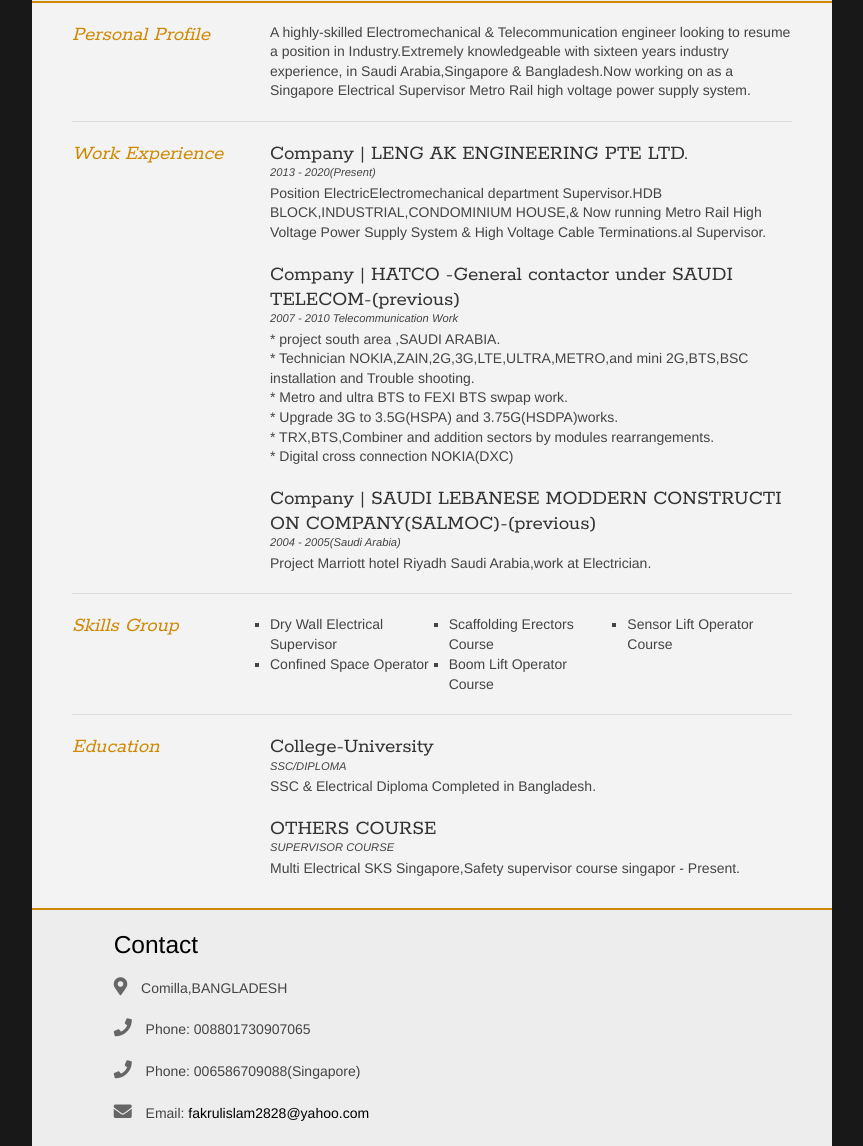
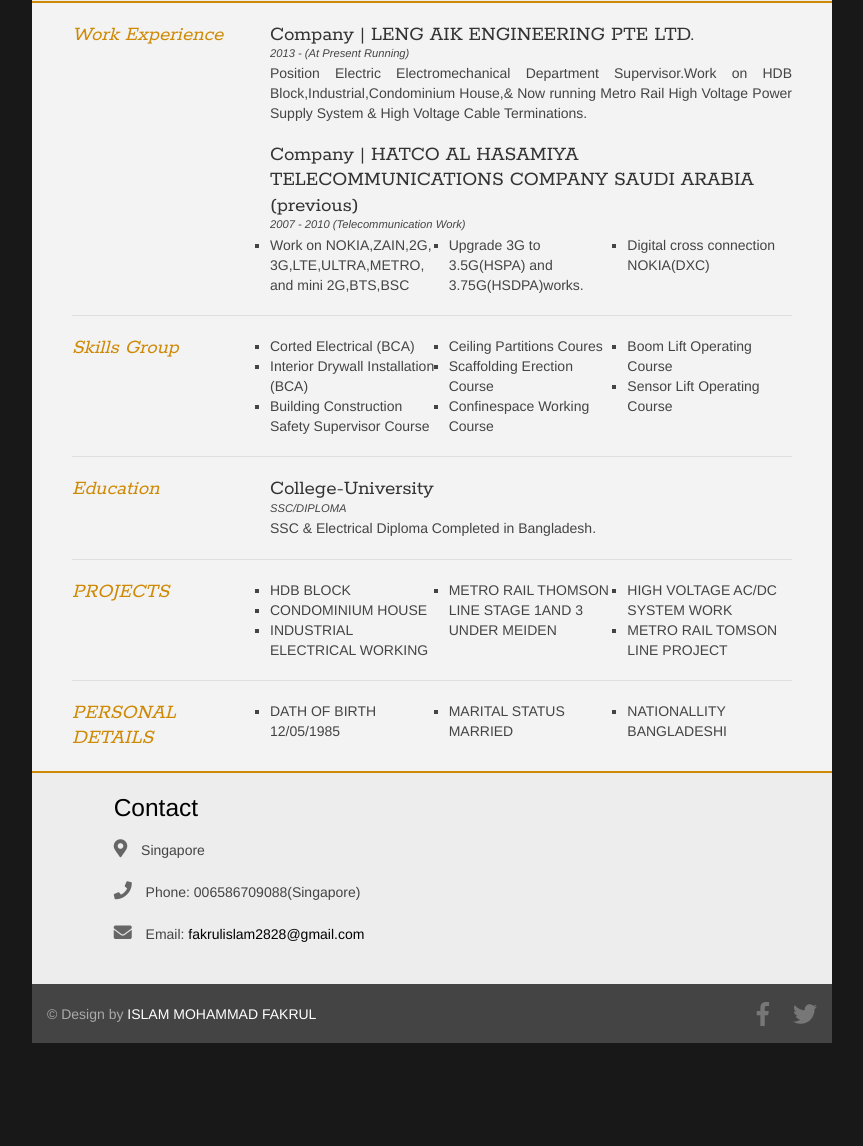
Before and after one commit to saifur111/mama-cv, a plain HTML site: page index.html in a window 1280 px wide. Shown: the part 205-1351 px from the top of the page, without its empty margins (208-1071 px from the left). After the commit the page ends 1278 px from the top, so only its background shows below. Drawn offline with nearby package versions, Linux system fonts and the light colour scheme.

Commit message:
Add files via upload
Update Index file

```diff
--- a/index.html
+++ b/index.html
@@ -31,20 +31,19 @@
 		</div>
 
 		<div id="mainArea" class="quickFade delayFive">
-			<section>
+			<!-- <section>
 				<article>
 					<div class="sectionTitle">
 						<h1>Personal Profile</h1>
 					</div>
 
 					<div class="sectionContent">
-						<p>A highly-skilled Electromechanical & Telecommunication engineer looking to resume a position in Industry.Extremely knowledgeable with sixteen years industry experience, in Saudi Arabia,Singapore & Bangladesh.Now working on as a
-							Singapore Electrical Supervisor Metro Rail high voltage power supply system.
+						<p >A highly-skilled Electromechanical & Telecommunication engineer looking to resume a position in Industry.Extremely knowledgeable with sixteen years industry experience, in Saudi Arabia,Singapore & Bangladesh.Now working on as a Singapore Electrical Supervisor Metro Rail high voltage power supply system.
 						</p>
 					</div>
 				</article>
 				<div class="clear"></div>
-			</section>
+			</section> -->
 
 
 			<section>
@@ -54,23 +53,25 @@
 
 				<div class="sectionContent">
 					<article>
-						<h2>Company | LENG AK ENGINEERING PTE LTD.
+						<h2>Company | LENG AIK ENGINEERING PTE LTD.
 						</h2>
-						<p class="subDetails">2013 - 2020(Present)</p>
-						<p>Position ElectricElectromechanical department Supervisor.HDB BLOCK,INDUSTRIAL,CONDOMINIUM HOUSE,& Now running Metro Rail High Voltage Power Supply System & High Voltage Cable Terminations.al Supervisor.</p>
+						<p class="subDetails">2013 - (At Present Running)</p>
+						<p>Position Electric Electromechanical Department Supervisor.Work on HDB Block,Industrial,Condominium House,& Now running Metro Rail High Voltage Power Supply System & High Voltage Cable Terminations.</p>
 					</article>
 					<article>
-						<h2>Company | HATCO -General contactor under SAUDI TELECOM-(previous)</h2>
-						<p class="subDetails">2007 - 2010 Telecommunication Work</p>
-						<p>* project south area ,SAUDI ARABIA.<br> * Technician NOKIA,ZAIN,2G,3G,LTE,ULTRA,METRO,and mini 2G,BTS,BSC installation and Trouble shooting. <br>* Metro and ultra BTS to FEXI BTS swpap work.<br> * Upgrade 3G to 3.5G(HSPA) and 3.75G(HSDPA)works.
-							<br>* TRX,BTS,Combiner and addition sectors by modules rearrangements.<br> * Digital cross connection NOKIA(DXC)
-						</p>
+						<h2>Company | HATCO AL HASAMIYA TELECOMMUNICATIONS COMPANY SAUDI ARABIA (previous)</h2>
+						<p class="subDetails">2007 - 2010 (Telecommunication Work)</p>
+						<ul class="keySkills">
+							<li>Work on NOKIA,ZAIN,2G,<br/>3G,LTE,ULTRA,METRO,<br/>and mini 2G,BTS,BSC</li>
+							<li>Upgrade 3G to 3.5G(HSPA) and 3.75G(HSDPA)works.</li>
+							<li>Digital cross connection NOKIA(DXC)</li>
+						</ul>
 					</article>
-					<article>
+					<!-- <article>
 						<h2>Company | SAUDI LEBANESE MODDERN CONSTRUCTI ON COMPANY(SALMOC)-(previous)</h2>
 						<p class="subDetails">2004 - 2005(Saudi Arabia)</p>
 						<p>Project Marriott hotel Riyadh Saudi Arabia,work at Electrician.</p>
-					</article>
+					</article> -->
 				</div>
 				<div class="clear"></div>
 			</section>
@@ -80,14 +81,16 @@
 				<div class="sectionTitle">
 					<h1>Skills Group</h1>
 				</div>
-
 				<div class="sectionContent">
 					<ul class="keySkills">
-						<li>Dry Wall Electrical Supervisor</li>
-						<li>Confined Space Operator</li>
-						<li>Scaffolding Erectors Course</li>
-						<li>Boom Lift Operator Course</li>
-						<li>Sensor Lift Operator Course</li>
+						<li>Corted Electrical (BCA)</li>
+						<li>Interior Drywall Installation (BCA)</li>
+						<li>Building Construction Safety Supervisor Course</li>
+						<li>Ceiling Partitions Coures </li>
+						<li>Scaffolding Erection Course</li>
+						<li>Confinespace Working Course</li>
+						<li>Boom Lift Operating Course</li>
+						<li>Sensor Lift Operating Course</li>
 					</ul>
 				</div>
 				<div class="clear"></div>
@@ -105,14 +108,36 @@
 						<p class="subDetails">SSC/DIPLOMA</p>
 						<p>SSC & Electrical Diploma Completed in Bangladesh.</p>
 					</article>
-
-					<article>
-						<h2>OTHERS COURSE</h2>
-						<p class="subDetails">SUPERVISOR COURSE</p>
-						<p>Multi Electrical SKS Singapore,Safety supervisor course singapor - Present.</p>
-					</article>
 				</div>
-
+				<div class="clear"></div>
+			</section>
+			<section>
+				<div class="sectionTitle">
+					<h1>PROJECTS</h1>
+				</div>
+				<div class="sectionContent">
+					<ul class="keySkills">
+						<li>HDB BLOCK</li>
+						<li>CONDOMINIUM HOUSE</li>
+						<li>INDUSTRIAL ELECTRICAL WORKING</li>
+						<li>METRO RAIL THOMSON LINE STAGE 1AND 3 UNDER MEIDEN</li>
+						<li>HIGH VOLTAGE AC/DC SYSTEM WORK</li>
+						<li>METRO RAIL TOMSON LINE PROJECT</li>
+					</ul>
+				</div>
+				<div class="clear"></div>
+			</section>
+			<section>
+				<div class="sectionTitle">
+					<h1>PERSONAL DETAILS</h1>
+				</div>
+				<div class="sectionContent">
+					<ul class="keySkills">
+						<li>DATH OF BIRTH     12/05/1985</li>
+						<li>MARITAL STATUS     MARRIED</li>
+						<li>NATIONALLITY     BANGLADESHI</li>
+					</ul>
+				</div>
 				<div class="clear"></div>
 			</section>
 		</div>
@@ -124,10 +149,9 @@
 					<div class="row">
 						<div class="col-md-12 offset-md-1 footer-contact wow fadeInDown">
 							<h3>Contact</h3>
-							<p><i class="fas fa-map-marker-alt"></i> Comilla,BANGLADESH</p>
-							<p><i class="fas fa-phone"></i> Phone: 008801730907065</p>
+							<p><i class="fas fa-map-marker-alt"></i> Singapore</p>
 							<p><i class="fas fa-phone"></i> Phone: 006586709088(Singapore)</p>
-							<p><i class="fas fa-envelope"></i> Email: <a href="#">fakrulislam2828@yahoo.com</a></p>
+							<p><i class="fas fa-envelope"></i> Email: <a href="https://gmail.com">fakrulislam2828@gmail.com</a></p>
 						</div>
 					</div>
 				</div>
@@ -139,11 +163,8 @@
 							&copy; Design by <a href="#">ISLAM MOHAMMAD FAKRUL</a>
 						</div>
 						<div class="col-md-6 footer-social">
-							<a href="#"><i class="fab fa-facebook-f"></i></a>
+							<a href="https://www.facebook.com/mazharul.alam.58/"><i class="fab fa-facebook-f"></i></a>
 							<a href="#"><i class="fab fa-twitter"></i></a>
-							<a href="#"><i class="fab fa-google-plus-g"></i></a>
-							<a href="#"><i class="fab fa-instagram"></i></a>
-							<a href="#"><i class="fab fa-pinterest"></i></a>
 						</div>
 					</div>
 				</div>
--- a/style.css
+++ b/style.css
@@ -39,6 +39,7 @@
 	line-height: 1.4em;
 	margin-bottom: 20px;
 	color: #444;
+	text-align: justify;
 }
 
 #cv {
```
